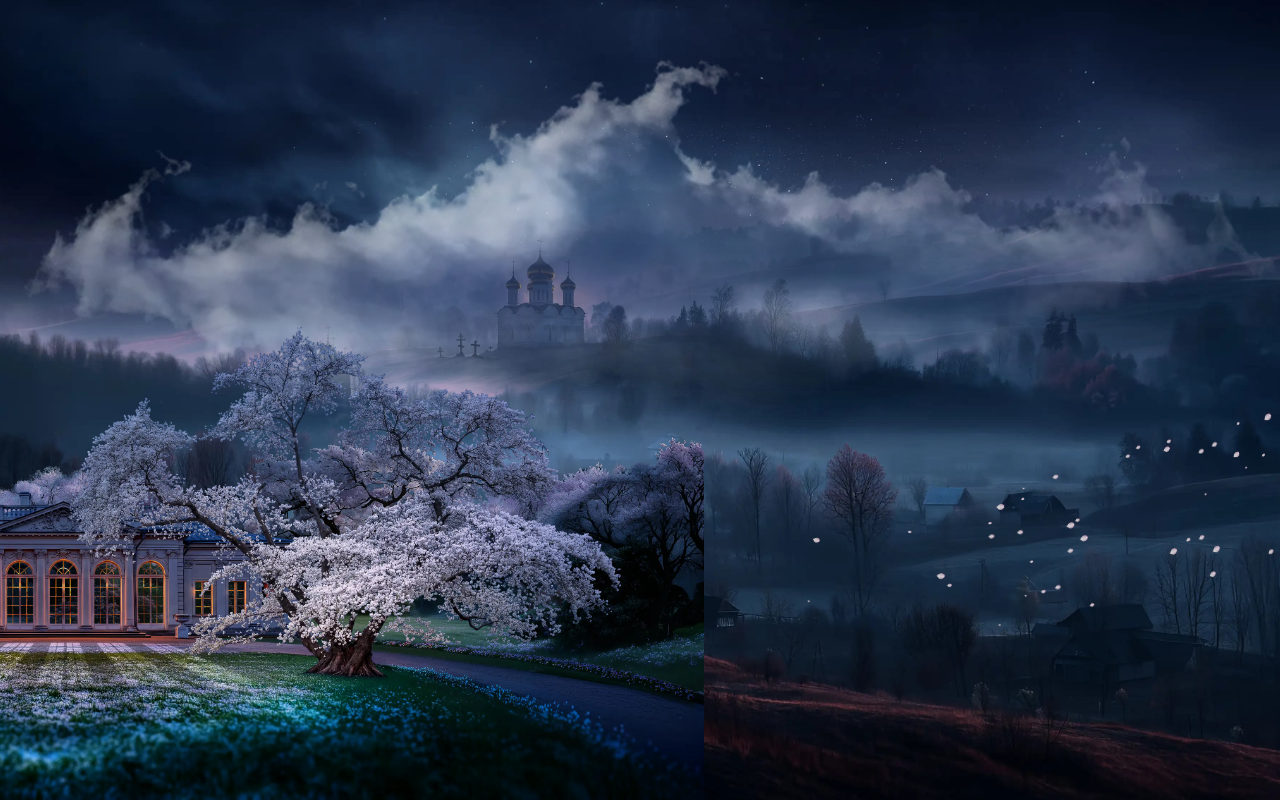
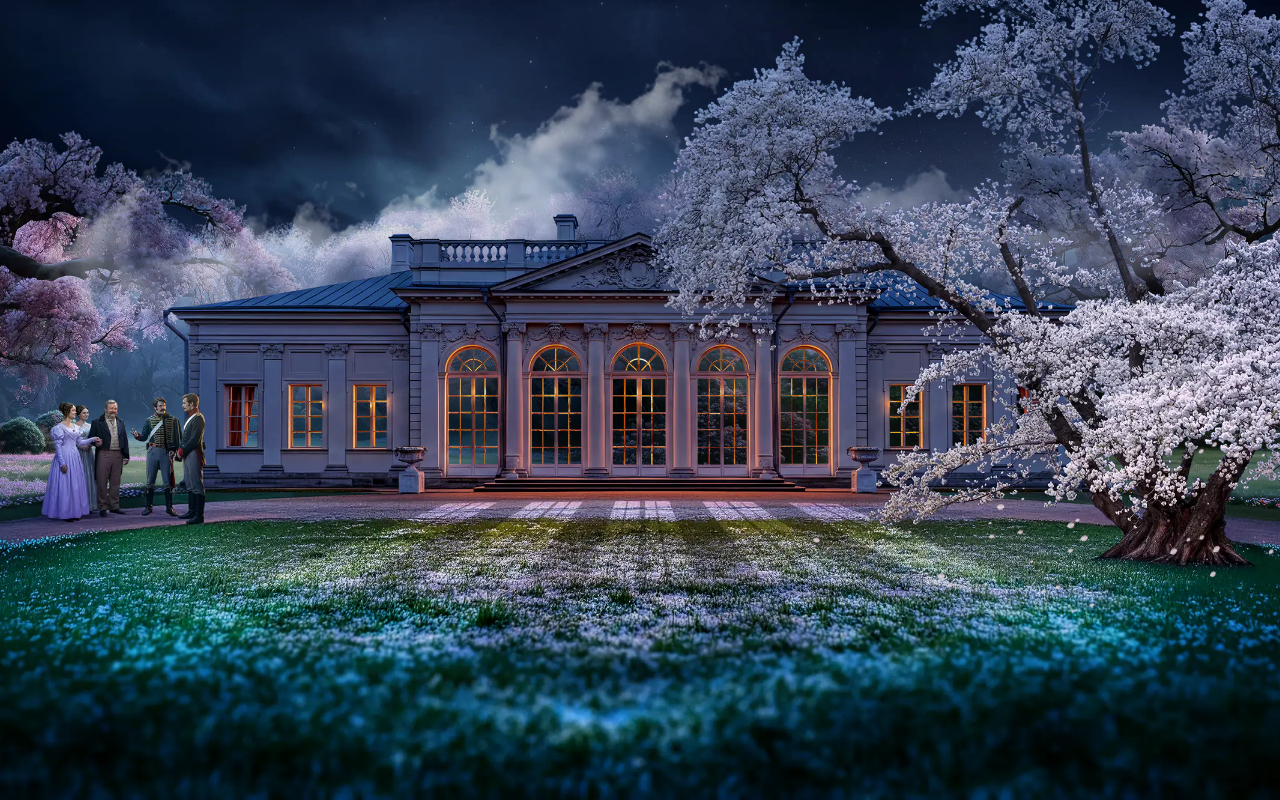
Before and after one commit to sebastianvasquezechavarria1234/alfoart-clone, a React (Vite) app: page / in a window 1280 px wide. Built offline with nearby package versions, Linux system fonts and the light colour scheme.

Commit message:
refactor(parallax): restructure layered background rendering

```diff
--- a/src/App.tsx
+++ b/src/App.tsx
@@ -31,19 +31,26 @@ function App() {
       className="relative w-full h-screen overflow-hidden"
       onMouseMove={handleMouseMove}
     >
+      <div className="absolute inset-0 overflow-hidden">
         <img
           src={bg1}
           alt="background-1"
-        className="absolute inset-0 w-full h-full object-cover transition-transform duration-300 ease-out"
+          className="w-full h-full object-cover transition-transform duration-300 ease-out"
           style={{ transform: `scale(1.1) translate(${mouse.x * 10}px, ${mouse.y * 10}px)` }}
         />
+      </div>
+
+      <div className="absolute bottom-0 left-1/2 -translate-x-1/2 w-[190%] overflow-hidden">
         <img
           src={bg2}
           alt="background-2"
-        className="absolute bottom-0 left-0 ml-[-45vw] w-[190%] transition-transform duration-300 ease-out"
+          className="w-full transition-transform duration-300 ease-out"
           style={{ transform: `translate(${mouse.x * 25}px, ${mouse.y * 15}px)` }}
         />
+      </div>
+
       <img src={cloud4} alt="cloud-4" className="absolute top-0 left-0 w-full" />
+
       {petals.map((p) => (
         <img
           key={p.id}
@@ -61,12 +68,15 @@ function App() {
           }}
         />
       ))}
+
+      <div className="absolute bottom-0 left-1/2 -translate-x-1/2 w-[190%] overflow-hidden">
         <img
           src={frontScene}
           alt="front-scene"
-        className="absolute bottom-0 left-0 ml-[-45vw] w-[190%] transition-transform duration-300 ease-out"
+          className="w-full transition-transform duration-300 ease-out"
           style={{ transform: `translate(${mouse.x * 40}px, ${mouse.y * 20}px)` }}
         />
+      </div>
     </div>
   )
 }
```
Lines whose indentation alone changed are shown as unchanged.
